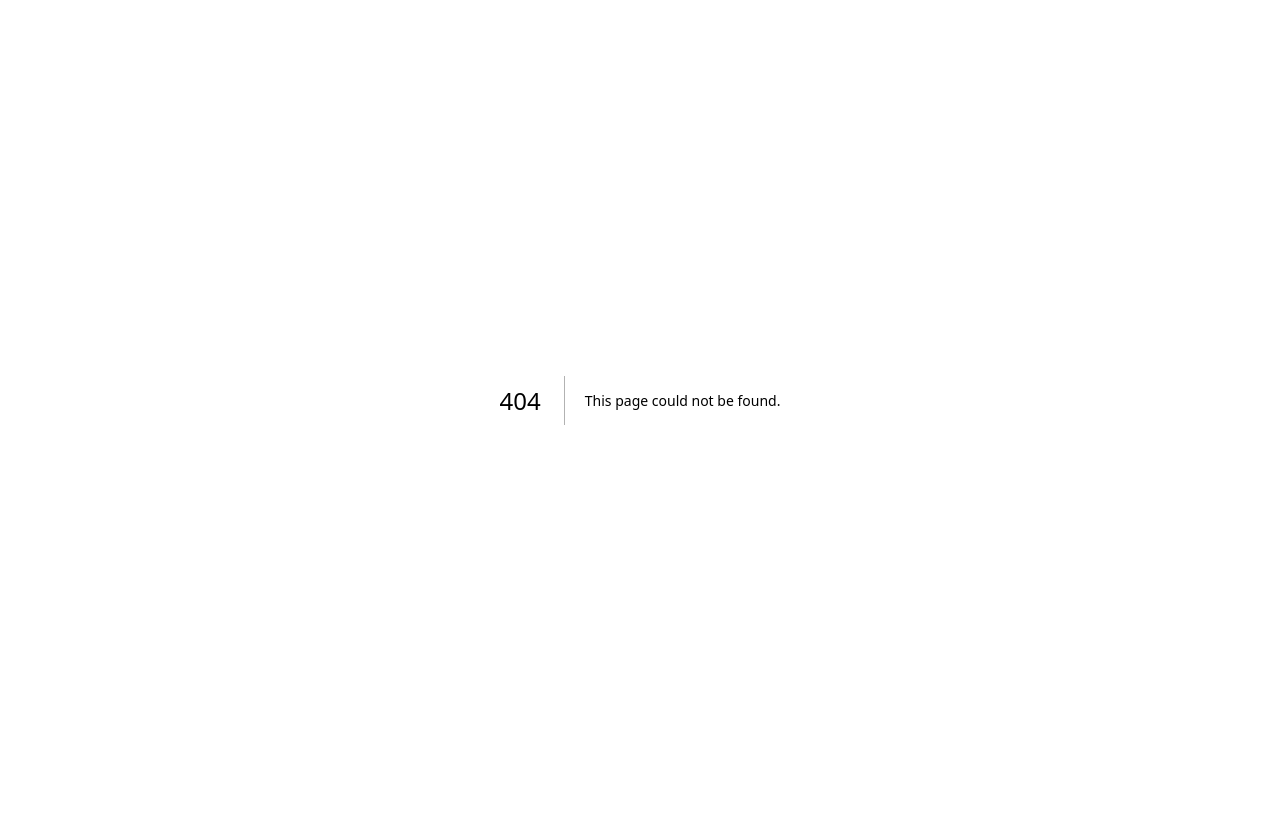
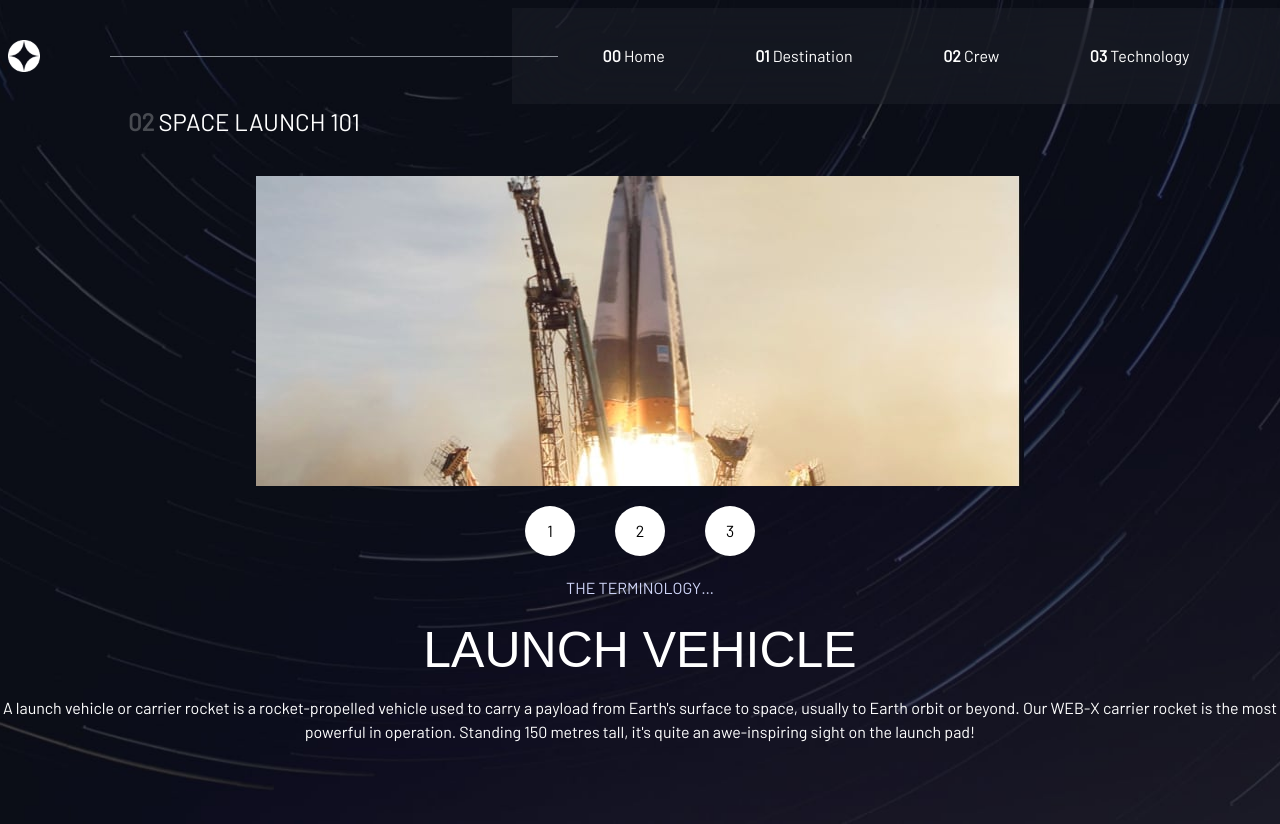
Before and after one commit to Florian-Pesset/deep-space, a Next.js app: page /technology in a window 1280 px wide. Before the commit this address had no page. Before the commit the page ends 800 px from the top, so only its background shows below. Built offline with nearby package versions, Linux system fonts and the light colour scheme; a web font is replaced by a local one.

Commit message:
feat: init technology page

```diff
--- /dev/null
+++ b/pages/technology.tsx
@@ -0,0 +1,114 @@
+import { Box, Heading, Image, Text } from "@chakra-ui/react";
+import { NextPage } from "next";
+import Head from "next/head";
+import Navigation from "../components/Navigation";
+import headingStyles from "../styles/headingStyles";
+import data from "../data.json";
+import { useState } from "react";
+
+const technology: NextPage = () => {
+  const [selectedBody, setSelectedBody] = useState(data.technology[0]);
+
+  const devices = (device: string) => {
+    return `url('../assets/technology/background-technology-${device}.jpg')`;
+  };
+
+  const src = `.${selectedBody.images.landscape}`;
+
+  return (
+    <>
+      <Head>
+        <title>Technology</title>
+      </Head>
+      <Box
+        bgImage={{
+          base: devices("mobile"),
+          md: devices("tablet"),
+          xl: devices("desktop"),
+        }}
+        backgroundPosition="center"
+        backgroundRepeat="no-repeat"
+        backgroundSize="cover"
+      >
+        <Navigation />
+        <Box
+          flexDirection="column"
+          display="flex"
+          gap={9}
+          alignItems="center"
+          minH="90vh"
+        >
+          <Box
+            flexDirection="row"
+            display="flex"
+            gap={1}
+            justifyContent={{ base: "center", sm: "start" }}
+            width="80vw"
+          >
+            <Text
+              fontSize="xl"
+              color="primary"
+              opacity={0.25}
+              fontWeight="bold"
+            >
+              02
+            </Text>
+            <Text fontSize="xl" color="primary" textTransform="uppercase">
+              SPACE LAUNCH 101
+            </Text>
+          </Box>
+          <Box
+            display="flex"
+            flexDirection="column"
+            justifyContent="center"
+            alignItems="center"
+          >
+            <Box display="flex" justifyContent="center" alignItems="center">
+              <Image src={src} alt={selectedBody.name} />
+            </Box>
+            <Box display="flex" flexDirection="row" justifyContent="center">
+              {data.technology.map((technology, id) => (
+                <Box
+                  as="button"
+                  borderRadius="50%"
+                  width="50px"
+                  height="50px"
+                  backgroundColor="white"
+                  display="flex"
+                  alignItems="center"
+                  justifyContent="center"
+                  m={5}
+                >
+                  <Text
+                    color="black"
+                    // onMouseEnter={() => setHoveredDestination(destination.name)}
+                    // onMouseLeave={() => setHoveredDestination("")}
+                  >
+                    <a onClick={() => setSelectedBody(technology)}>{id + 1}</a>
+                  </Text>
+                </Box>
+              ))}
+            </Box>
+            <Box
+              display="flex"
+              flexDirection="column"
+              justifyContent="center"
+              alignItems="center"
+              textAlign="center"
+            >
+              <Text color="secondary" textTransform="uppercase">
+                THE TERMINOLOGY…
+              </Text>
+              <Heading as="h1" sx={headingStyles} mt={5}>
+                {selectedBody.name}
+              </Heading>
+              <Text color="primary">{selectedBody.description}</Text>
+            </Box>
+          </Box>
+        </Box>
+      </Box>
+    </>
+  );
+};
+
+export default technology;
```
